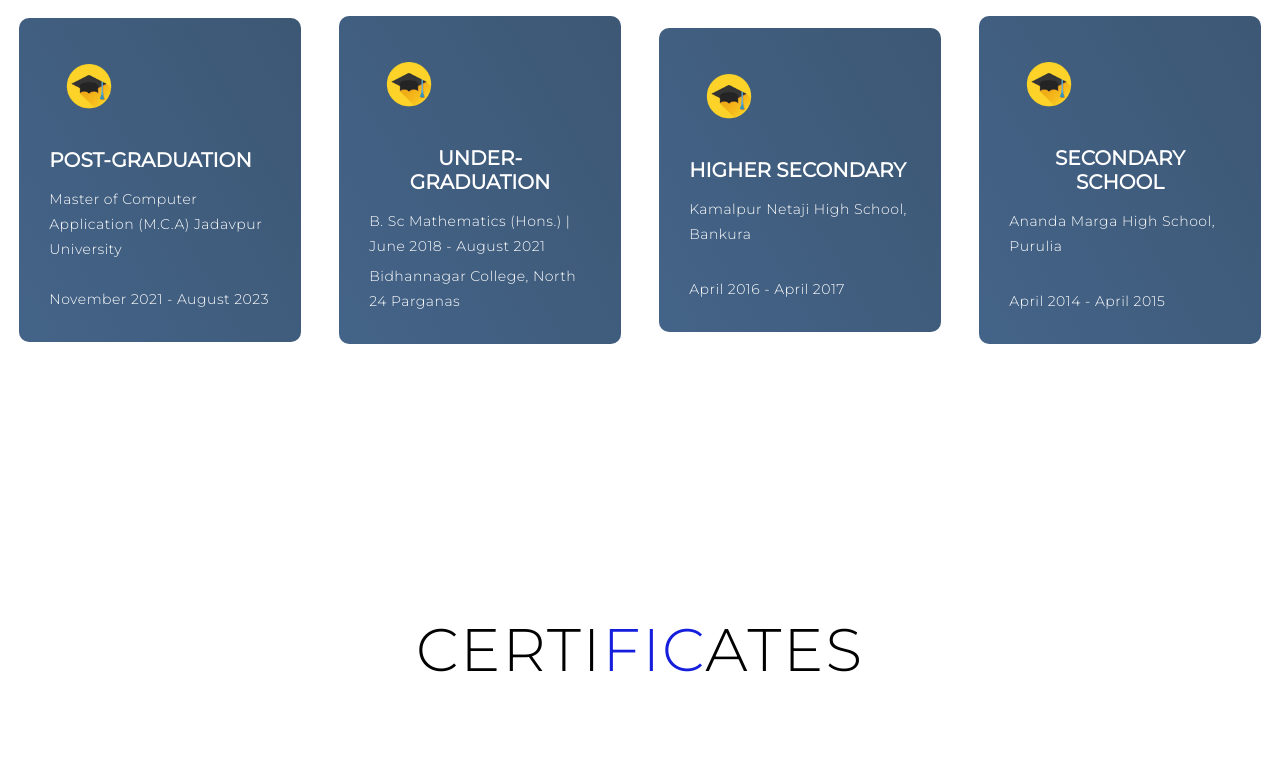
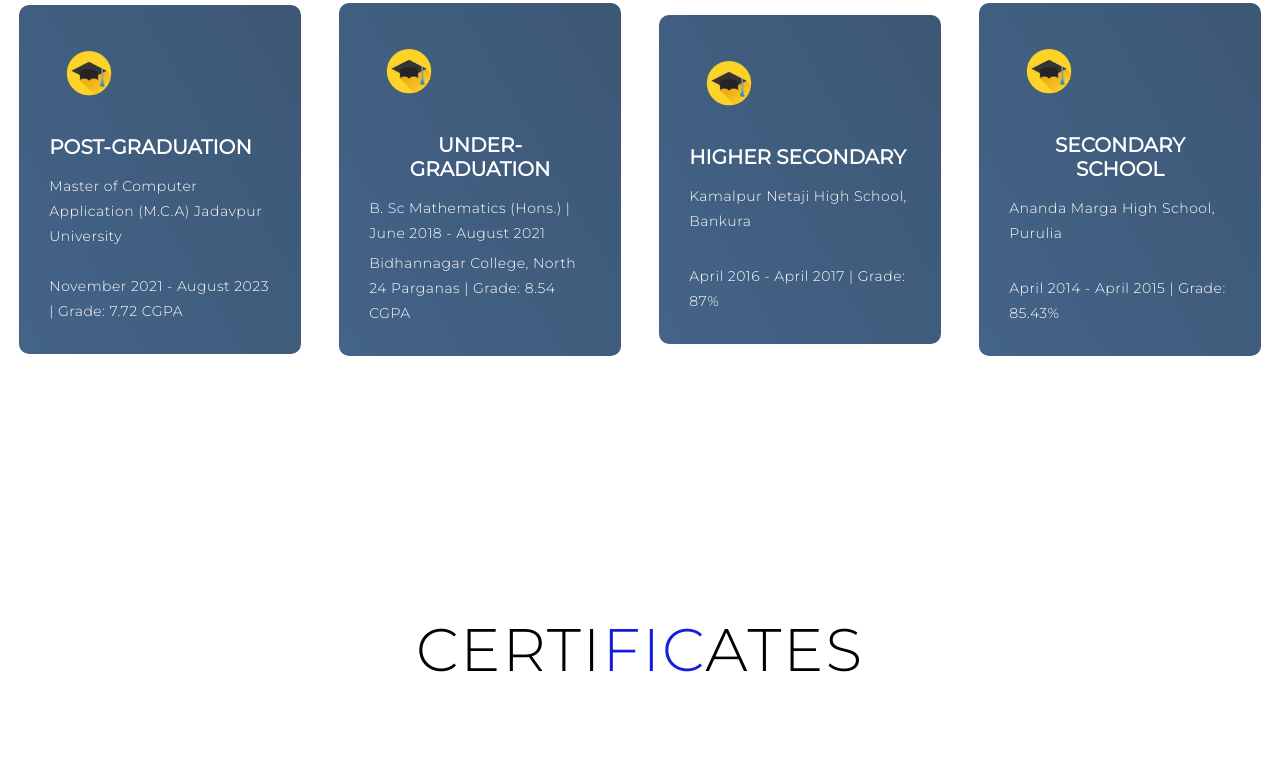
Before and after one commit to arabinda0704/Portfolio, a plain HTML site: page index.html in a window 1280 px wide. Shown: the part 1087-1849 px from the top of the page. Drawn offline with Linux system fonts and the light colour scheme; a script that the page names is missing.

Commit message:
updating EDUCATION

```diff
--- a/index.html
+++ b/index.html
@@ -60,28 +60,28 @@
           <div class="icon"><img src="istockphoto.png" /></div>
           <h2>Post-Graduation</h2>
           <p>Master of Computer Application (M.C.A)
-            Jadavpur University </br></br>November 2021 - August 2023
+            Jadavpur University </br></br>November 2021 - August 2023 | Grade: 7.72 CGPA
           </p>
         </div>
         <div class="service-item">
           <div class="icon"><img src="istockphoto.png" /></div>
           <h2>Under-Graduation</h2>
           <p>B. Sc Mathematics (Hons.) | June 2018 - August 2021</p>
-          <p>Bidhannagar College, North 24 Parganas
+          <p>Bidhannagar College, North 24 Parganas | Grade: 8.54 CGPA
           </p>
         </div>
         <div class="service-item">
           <div class="icon"><img src="istockphoto.png" /></div>
           <h2>Higher Secondary</h2>
           <p>Kamalpur Netaji High School, Bankura</p>
-          <p></br>April 2016 - April 2017
+          <p></br>April 2016 - April 2017 | Grade: 87%
           </p>
         </div>
         <div class="service-item">
           <div class="icon"><img src="istockphoto.png" /></div>
           <h2>Secondary School</h2>
           <p>Ananda Marga High School,</br> Purulia</p>
-          <p></br>April 2014 - April 2015</p>
+          <p></br>April 2014 - April 2015 | Grade: 85.43%</p>
         </div>
       </div>
     </div>
```
